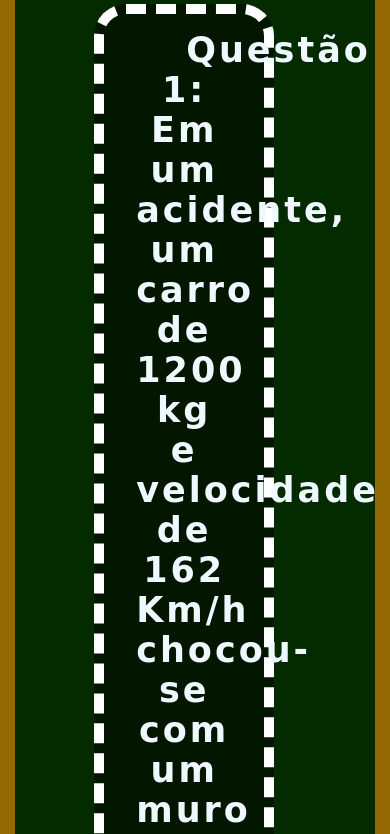
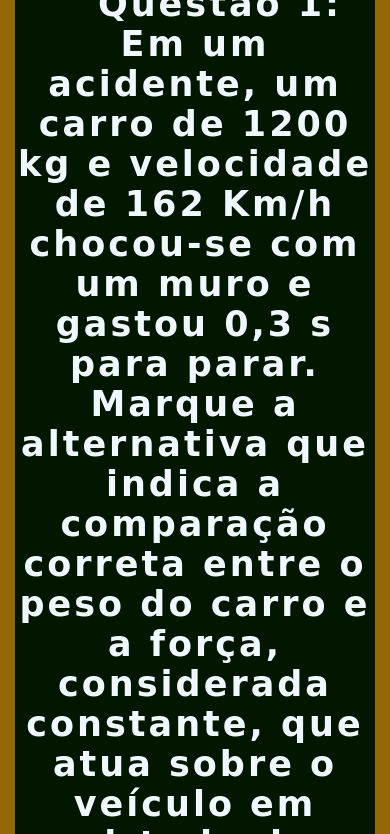
Before and after one commit to eduardodapaz/EP6-02bds, a plain HTML site: page relatividade/quizz.html in a window 390 px wide. Shown: the part 231-1065 px from the top of the page. Drawn offline with Linux system fonts and the light colour scheme; a web font is replaced by a local one.

Commit message:
Add files via upload

```diff
--- a/relatividade/style.css
+++ b/relatividade/style.css
@@ -150,3 +150,91 @@ button{
     text-align: left;
 
 }
+@media only screen and (max-width: 820px){
+    section{
+        text-align: justify;
+        margin-left: 0%;
+        margin-right: 0%;
+        width: 100%;
+        text-indent: 50px;
+        font-size: large;
+        border: none;
+        border-radius: 0rem;
+        padding-left: 0rem;
+        padding-right: 0rem;
+        padding-top: 0rem;
+        padding-bottom: 0rem;
+        background-color: rgba(0, 0, 0, 0.484) ;
+        margin-top: 0px;
+        color: #fff;
+        width: 100%;
+        text-align: center;
+        font-size: x-large;
+        letter-spacing: 3px;
+        font-weight: bold;
+    }
+    .quizz{
+        border-bottom: #fff dashed;
+    }
+    main{
+        border-bottom: #fff dashed;
+        border-top: #fff dashed;
+    }
+    #cauculo{
+    height: 100%;
+    width: 100%;
+    border: none;
+
+    }
+
+    #cauculo main{
+        border-top: none;
+        border-bottom: none;
+        margin-bottom: 100%;
+    }
+
+}
+@media only screen and (max-width: 420px){
+    section{
+        text-align: justify;
+        margin-left: 0%;
+        margin-right: 0%;
+        width: 100%;
+        text-indent: 50px;
+        font-size: large;
+        border: none;
+        border-radius: 0rem;
+        padding-left: 0rem;
+        padding-right: 0rem;
+        padding-top: 0rem;
+        padding-bottom: 0rem;
+        background-color: rgba(0, 0, 0, 0.484) ;
+        margin-top: 0px;
+        color: #fff;
+        width: 100%;
+        text-align: center;
+        font-size: x-large;
+        letter-spacing: 3px;
+        font-weight: bold;
+    }
+    .quizz{
+        border-bottom: #fff dashed;
+    }
+    main{
+        border-bottom: #fff dashed;
+        border-top: #fff dashed;
+    }
+    #cauculo{
+    height: 100%;
+    width: 100%;
+    border: none;
+
+    }
+
+    #cauculo main{
+        border-top: none;
+        border-bottom: none;
+        margin-bottom: 100%;
+    }
+
+}
```
Also changed, not shown: relatividade/caucule.html (+1 -0 lines), relatividade/img/1.png, relatividade/img/2.png.
